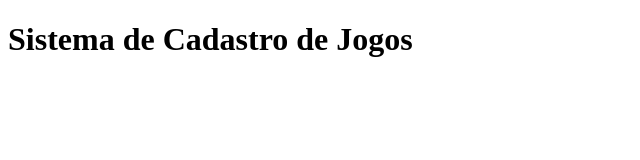
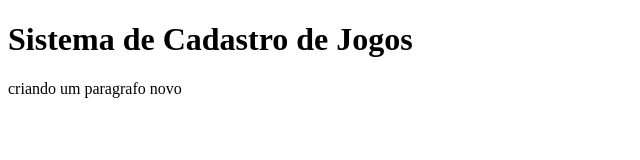
Before and after one commit to DanielYaGoes/Sistema-de-cadastro, a plain HTML site: page index.html in a window 1280 px wide. Shown: the whole page, without its empty margins (0-640 px from the left). Drawn offline with Linux system fonts and the light colour scheme.

Commit message:
Adicionando paragrafo no html

```diff
--- a/index.html
+++ b/index.html
@@ -8,6 +8,7 @@
 </head>
 <body>
     <h1>Sistema de Cadastro de Jogos</h1>
+    <p>criando um paragrafo novo</p>
     <script src="app.js"></script>
 </body>
 </html>
```
